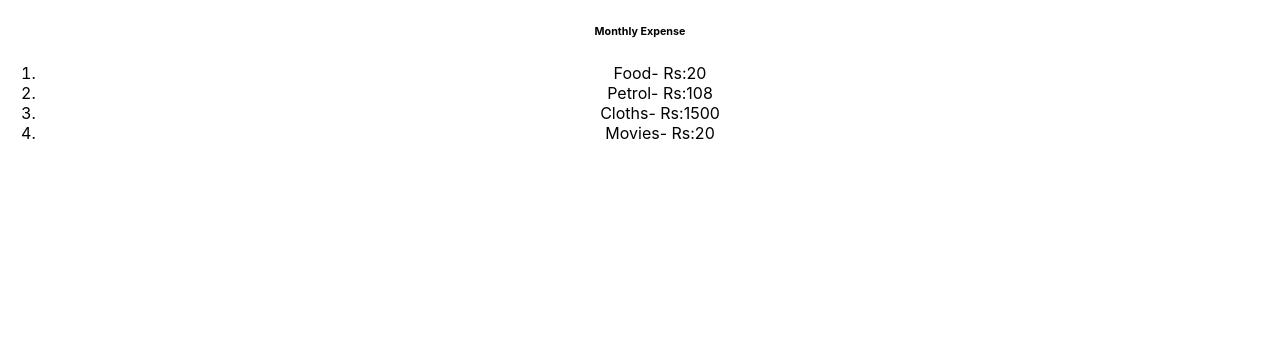
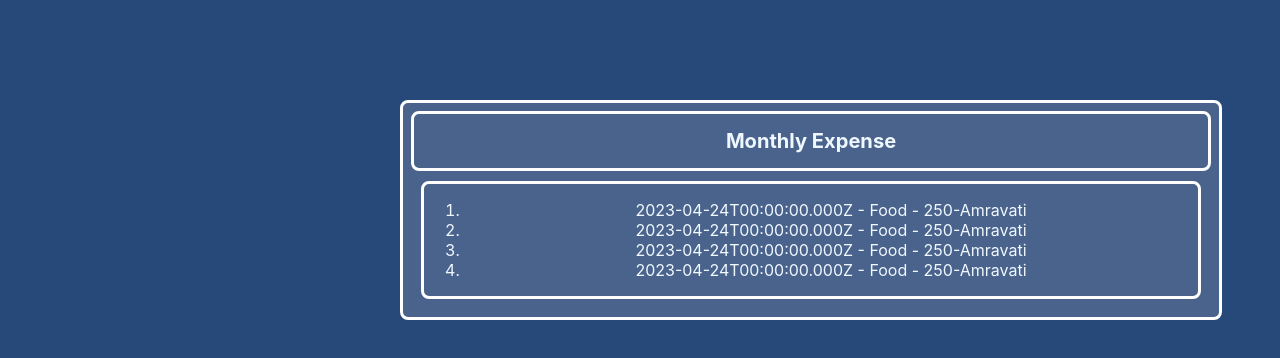
Before and after one commit to shubh532/react-app, a React (Create React App) app: page / in a window 1280 px wide. Shown: the top 358 px of the page. Built offline with nearby package versions, Linux system fonts and the light colour scheme.

Commit message:
ExpenseLocation Added and Some CSS

```diff
--- a/src/App.js
+++ b/src/App.js
@@ -1,4 +1,4 @@
-import './App.css';
+import './My Components/Expense.css'
 import ExpenseItem from './My Components/ExpenseItem'
 function App() {
   return (
--- /dev/null
+++ b/src/My Components/Expense.css
@@ -0,0 +1,32 @@
+body{
+    background-color: rgb(39, 73, 122);
+}
+.container{
+    background-color: rgb(74, 99, 140);
+    border:3px solid white;
+    border-radius: 8px;
+    margin: 0px;
+    padding: 8px;
+    width: 800px;
+    position: absolute;
+    top:100px;
+    left:400px
+}
+
+.heading-container{
+    border:3px solid white;
+    border-radius: 8px;
+    text-align: center;
+    font-size: 30px;
+    color: aliceblue;
+}
+.heading-container>h6{
+    margin: 15px;
+}
+.item-container{
+    border:3px solid white;
+    border-radius: 8px;
+    text-align: center;
+    margin: 10px;
+    color: aliceblue;
+}
--- a/src/My Components/ExpenseItem.js
+++ b/src/My Components/ExpenseItem.js
@@ -1,14 +1,34 @@
-function ExpenseItem(){
-    return(
-        <div>
-            <h6>Monthly Expense</h6>
-            <ol>
-                <li>Food- Rs:20</li>
-                <li>Petrol- Rs:108</li>
-                <li>Cloths- Rs:1500</li>
-                <li>Movies- Rs:20</li>
-            </ol>
-        </div>
-    )
+function ExpenseItem() {
+  const expenseDate = new Date(2023, 3, 24);
+  const expenseTitle = "Food";
+  const expenseAmt = 250;
+  const expenseLocation = "Amravati";
+  return (
+    <div className="container">
+      <div className="heading-container">
+        <h6>Monthly Expense</h6>
+      </div>
+      <div className="item-container">
+        <ol>
+          <li>
+            {expenseDate.toISOString()} - {expenseTitle} - {expenseAmt}-
+            {expenseLocation}
+          </li>
+          <li>
+            {expenseDate.toISOString()} - {expenseTitle} - {expenseAmt}-
+            {expenseLocation}
+          </li>
+          <li>
+            {expenseDate.toISOString()} - {expenseTitle} - {expenseAmt}-
+            {expenseLocation}
+          </li>
+          <li>
+            {expenseDate.toISOString()} - {expenseTitle} - {expenseAmt}-
+            {expenseLocation}
+          </li>
+        </ol>
+      </div>
+    </div>
+  );
 }
 export default ExpenseItem;
```
